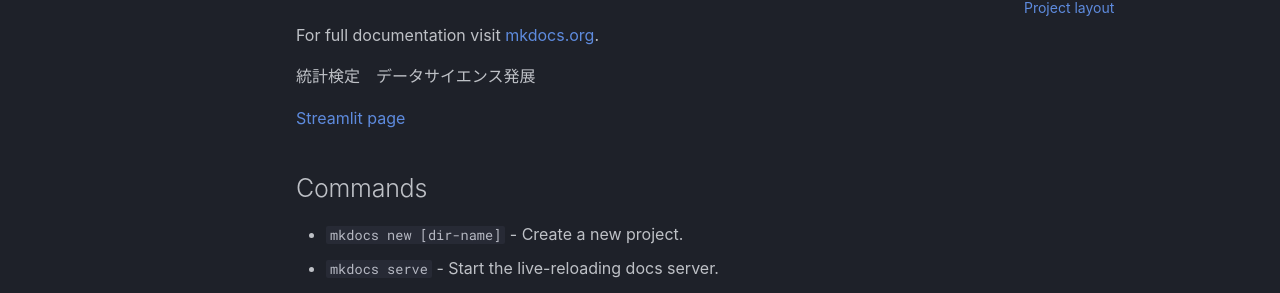
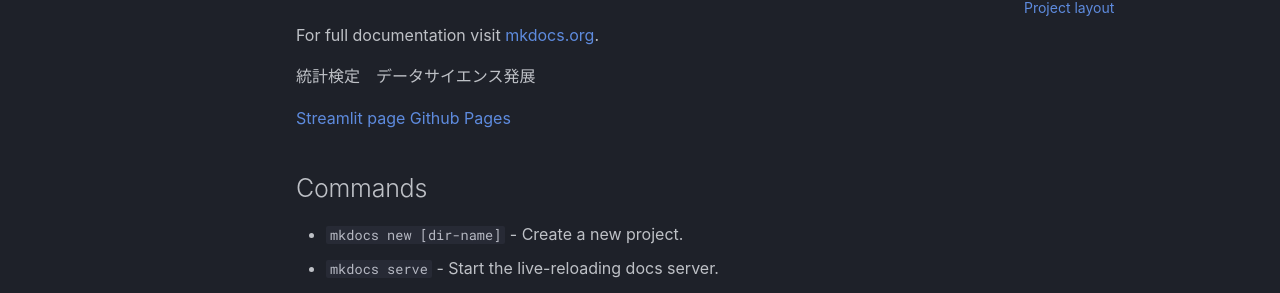
Before and after one commit to kumakit/netlify, an MkDocs documentation site: the page built from docs/index.md, in a window 1280 px wide. Shown: the part 157-450 px from the top of the page. Built offline with MkDocs 1.6.1 and Material for MkDocs 9.7.7, drawn with Linux system fonts in a browser that asks for light colours; some web fonts are replaced.

Commit message:
auto commit

```diff
--- a/docs/index.md
+++ b/docs/index.md
@@ -5,6 +5,7 @@ For full documentation visit [mkdocs.org](https://www.mkdocs.org).
 統計検定　データサイエンス発展
 
 [Streamlit page](https://kumadata.streamlit.app)
+[Github Pages](https://kumatkit.github.io)
 
 ## Commands
 
```
